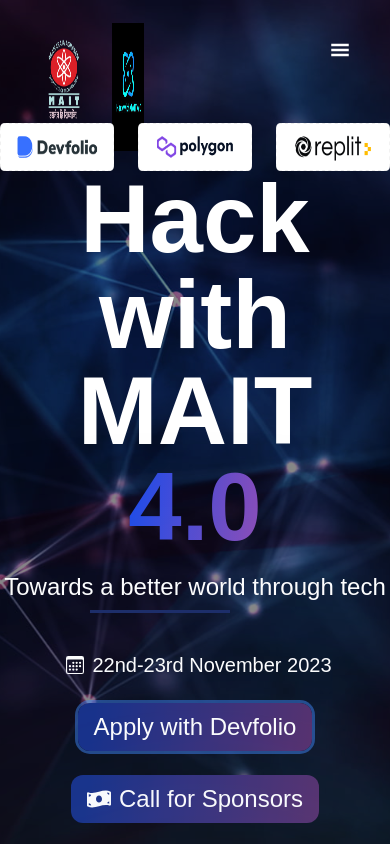
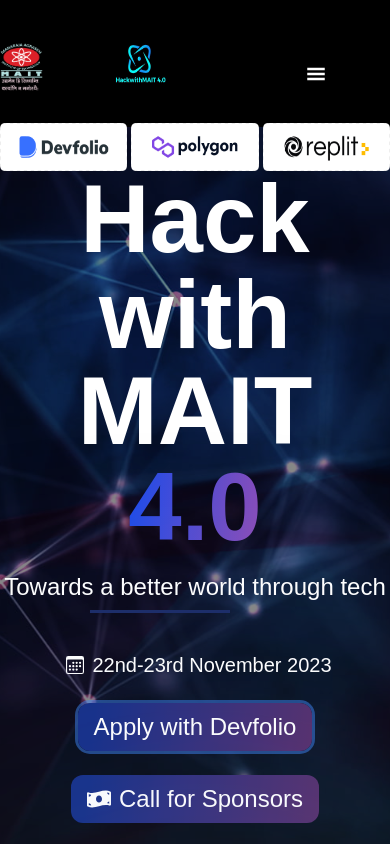
Before and after one commit to nawed2611/hackwithmait, a React (Vite) app: page / in a window 390 px wide. Shown: the top 844 px of the page. Built offline with nearby package versions, Linux system fonts and the light colour scheme; a web font is replaced by a local one; what tw-elements would draw is missing.

Commit message:
initial changes

```diff
--- a/src/App.jsx
+++ b/src/App.jsx
@@ -9,16 +9,16 @@
 import FAQ from './pages/FAQ';
 import Team from './pages/Team';
 import Footer from './pages/Footer';
-
+import Timeline from './pages/Timeline';
 function App() {
   return (
-
     <div className="flex flex-col overflow-x-hidden ">
       <Hero />
       <About />
       <CarouselScreen />
       {/* <Speakers /> */}
       <Tracks />
+      <Timeline/>
       {/* <Schedule /> */}
       <Sponsors />
       {/* <Team /> */}
--- a/src/pages/Hero.jsx
+++ b/src/pages/Hero.jsx
@@ -37,10 +37,10 @@
     return (
         <div className='flex flex-col min-h-screen overflow-x-hidden text-white'>
             <motion.div
-                className='flex items-center justify-between mx-4 sm:mx-8 pl-8 pr-2 h-[15vh] border-black'>
-                <div className='flex items-center mt-12 gap-x-8'>
-                    <img src={Maitlogo} alt="MAIT Logo" className=' h-24' />
-                    <img src={hwmlogo} alt='HackwithMAIT 4.0 Logo' className='h-32' />
+                className='flex items-center justify-between mx-4 sm:mx-8 pl-8 pr-2 h-[15vh]  border-black max-md:bg-black max-md: max-md:m-0 max-md:p-0'>
+                <div className='flex items-center mt-12 gap-x-8 max-md:mb-10 max-md:gap-x-16 max-md:p-0'>
+                    <img src={Maitlogo} alt="MAIT Logo" className=' h-24 max-md:h-12' />
+                    <img src={hwmlogo} alt='HackwithMAIT 4.0 Logo' className='h-32 max-md:h-20 ' />
                 </div>
                 <nav className=''>
                     <ul className='invisible sm:visible px-4 py-2 ring rounded-md glass flex text-lg gap-8'>
@@ -54,7 +54,7 @@
                             })
                         }
                     </ul>
-                    <button onClick={() => setIsOpen(isOpen => !isOpen)} className="visible sm:invisible absolute top-10 right-10"><GiHamburgerMenu size={20} /></button>
+                    <button onClick={() => setIsOpen(isOpen => !isOpen)} className="visible sm:invisible absolute top-10 right-10 max-md:right-16 max-md:top-16"><GiHamburgerMenu size={20} /></button>
                     <motion.ul
                         className='absolute top-0 left-0 w-screen h-screen bg-black z-200 flex flex-col items-center justify-center gap-8'
                         animate={isOpen ? "open" : "closed"}
@@ -64,8 +64,6 @@
                         {
                             navLinks.map((link, index) => {
                                 if (link === 'About Us')
-
-
                                     link = link.substring(0, link.indexOf(' '))
                                 return (
                                     <li className='hover:scale-105 hover:text-slate-50 cursor-pointer transition-all hover:underline' key={index}><Link to={link} spy={true} smooth={true}>{link}</Link></li>
@@ -80,7 +78,7 @@
                 animate={{ y: -20 }}
                 transition={{ type: "spring" }}
                 className={'flex bg-clip-text flex-col items-center mt-4 sm:mt-24 justify-center' + (isOpen && ' blur-xl')}>
-                <div className='flex justify-center items-center gap-6'>
+                <div className='flex justify-center items-center max-md:gap-1 gap-6'>
                     <div>
                         <img src={devfolioimg} alt="DEVFOLIO LOGO" className='h-12' />
                     </div>
--- /dev/null
+++ b/src/pages/Timeline.jsx
@@ -0,0 +1,19 @@
+import Div from "../assets/div.flextimeline.svg"
+const Timeline = () => {
+  return (
+    <>
+    <div className='flex flex-col text-white items-center About'>
+      <div className='flex flex-col sm:flex-row w-full items-center sm:items-baseline sm:space-x-4 mt-6 px-20'>
+        <div className='font-bold text-2xl'>
+          Timeline
+        </div>
+        <div className='bg-gradient-to-r from-[#2441A7] to-transparent w-full sm:w-[70%] h-2 mt-4'>
+        </div>
+      </div>
+      <div><img src={Div} /></div>
+    </div>
+    </>
+  )
+}
+
+export default Timeline;
```
Also changed, not shown: src/assets/div.flextimeline.svg (added).
